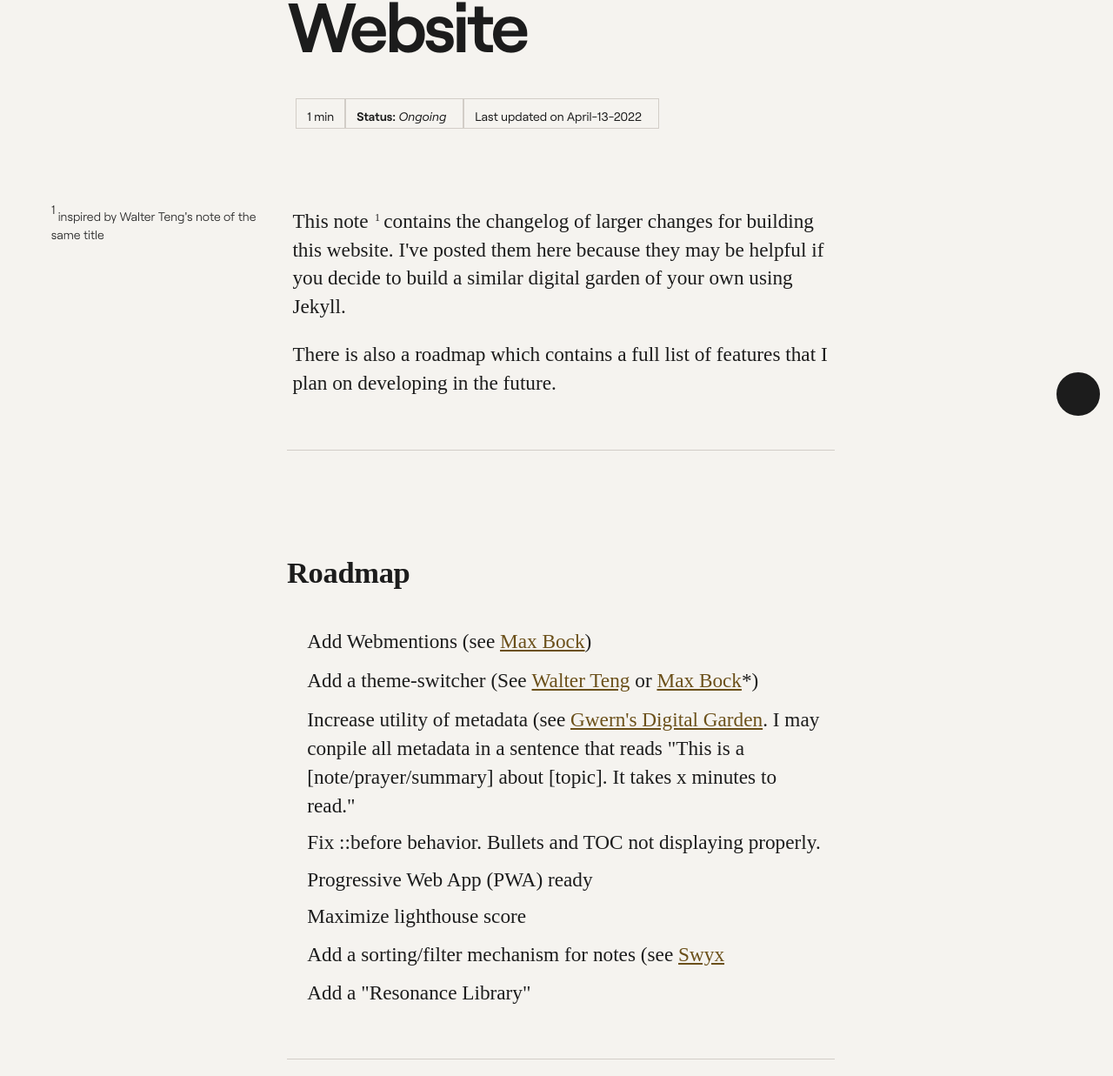
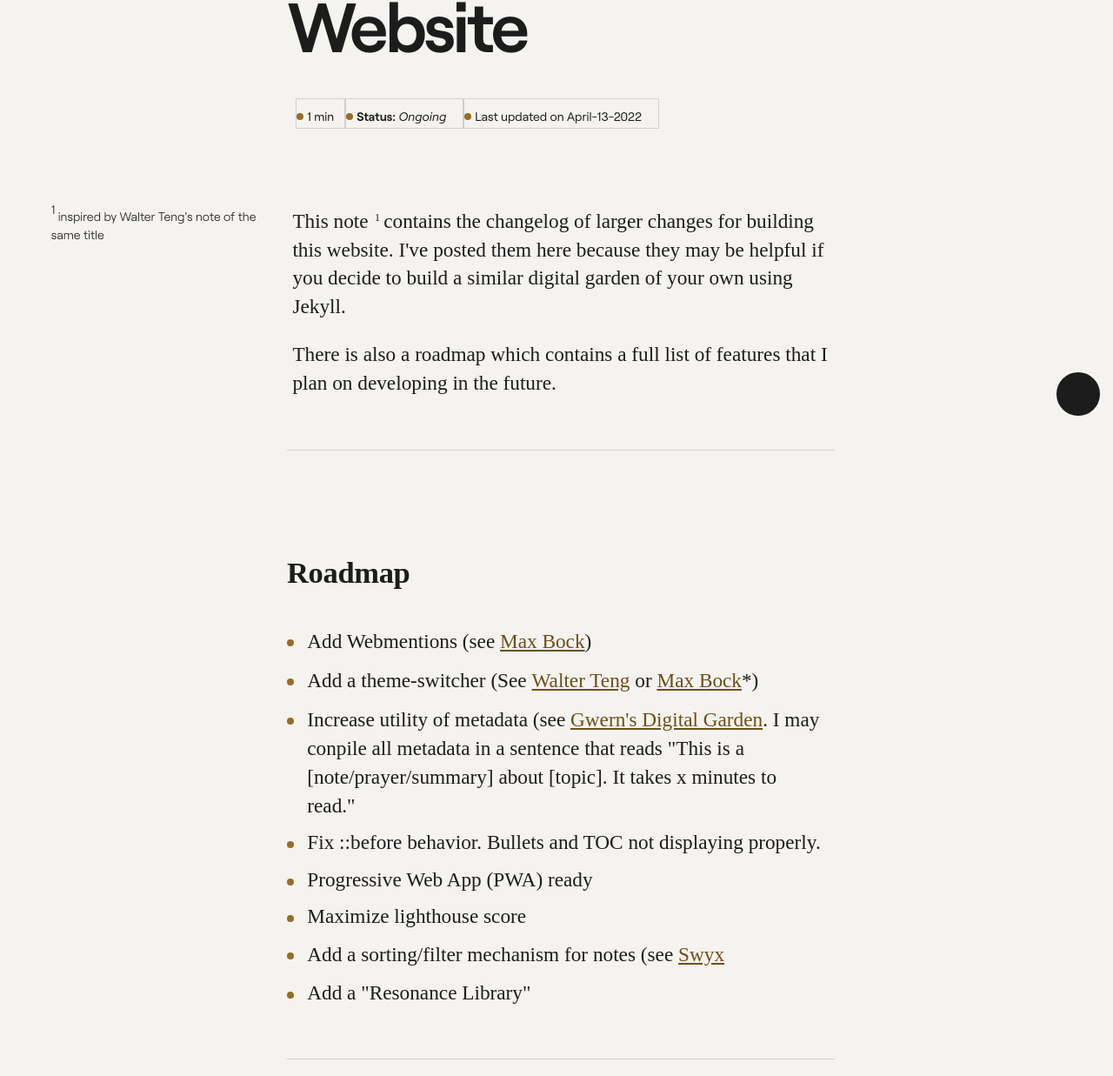
Before and after one commit to jsantiago611/digital-garden-master, a Jekyll site: the page built from _posts/2022-04-13-how-i-built-this-site.md, in a window 1280 px wide. Shown: the part 392-1629 px from the top of the page at 87% size. Built offline with Jekyll 4.4.1, drawn with Linux system fonts in a browser that asks for light colours; some web fonts are replaced.

Commit message:
Update Style.css

```diff
--- a/assets/css/Style.css
+++ b/assets/css/Style.css
@@ -882,7 +882,7 @@ cite a {
 	left: 0;
 	height: 6px;
 	width: 6px;
-	/*background-color: var(--c-accent);*/
+	background-color: var(--c-accent);
 	border-radius: 50%;
 	content: "";
 	position: absolute
@@ -896,7 +896,7 @@ cite a {
 }
 
  ul ul li::before {
-	background: transparent;
+	background-color: var(--c-accent);
 	border: 1px solid var(--c-accent)
 }
 
@@ -905,7 +905,7 @@ cite a {
 }
 
  ul ul ul ul li::before {
-	background: transparent;
+	background: var(--c-accent);
 	border: 1px solid var(--c-accent)
 }
 
@@ -914,7 +914,7 @@ cite a {
 }
 
  ul ul ul ul ul ul li::before {
-	background: transparent;
+	background: var(--c-accent);
 	border: 1px solid var(--c-accent)
 }
 
```
